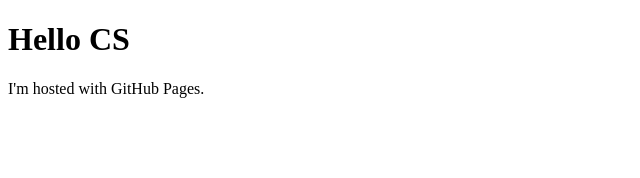
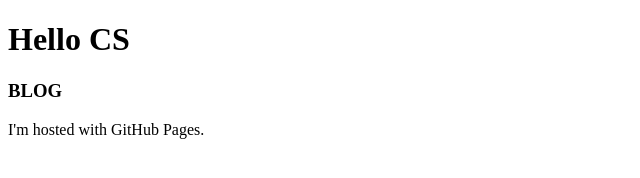
Before and after one commit to YiqingC/YiqingC.github.io, a plain HTML site: page index.html in a window 1280 px wide. Shown: the whole page, without its empty margins (0-640 px from the left). Drawn offline with Linux system fonts and the light colour scheme.

Commit message:
try again

```diff
--- a/index.html
+++ b/index.html
@@ -2,6 +2,7 @@
 <html>
 <body>
 <h1>Hello CS</h1>
+<h3>BLOG</h3>
 <p>I'm hosted with GitHub Pages.</p>
 </body>
 </html>
```
